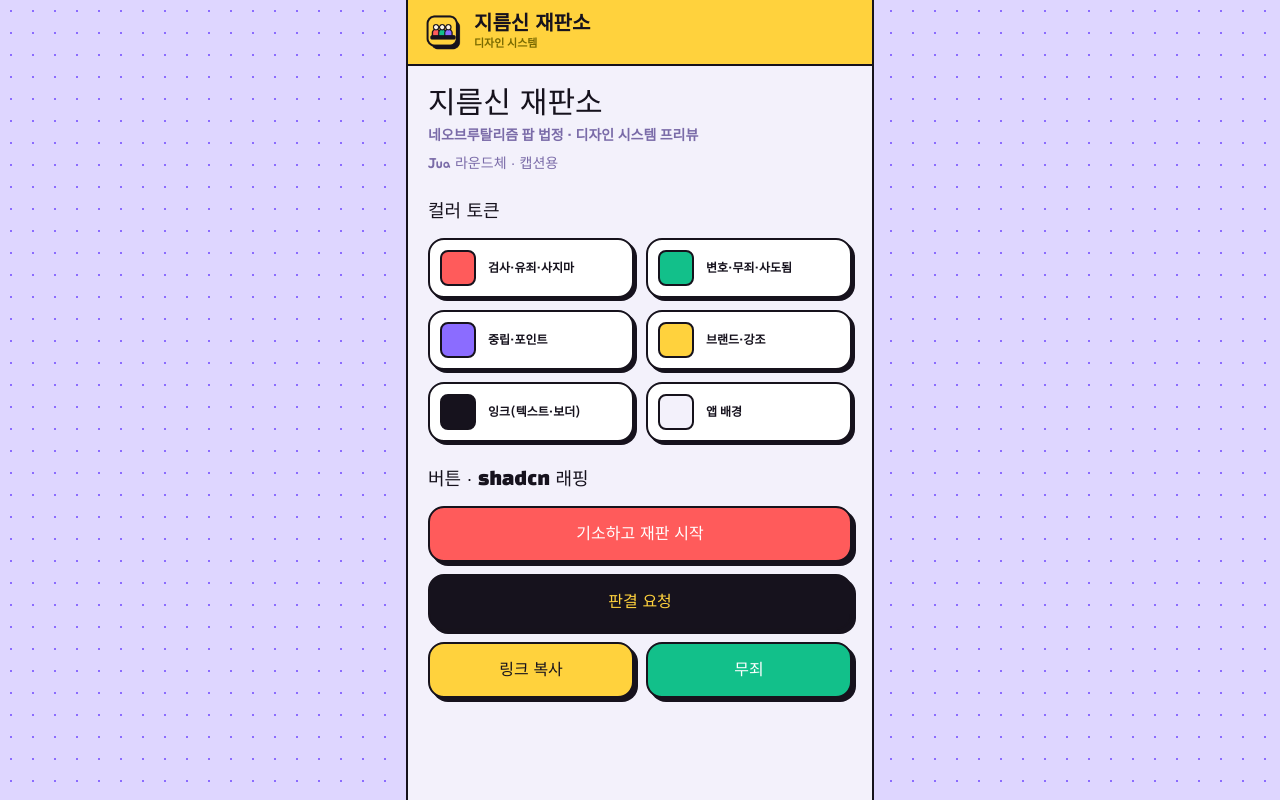
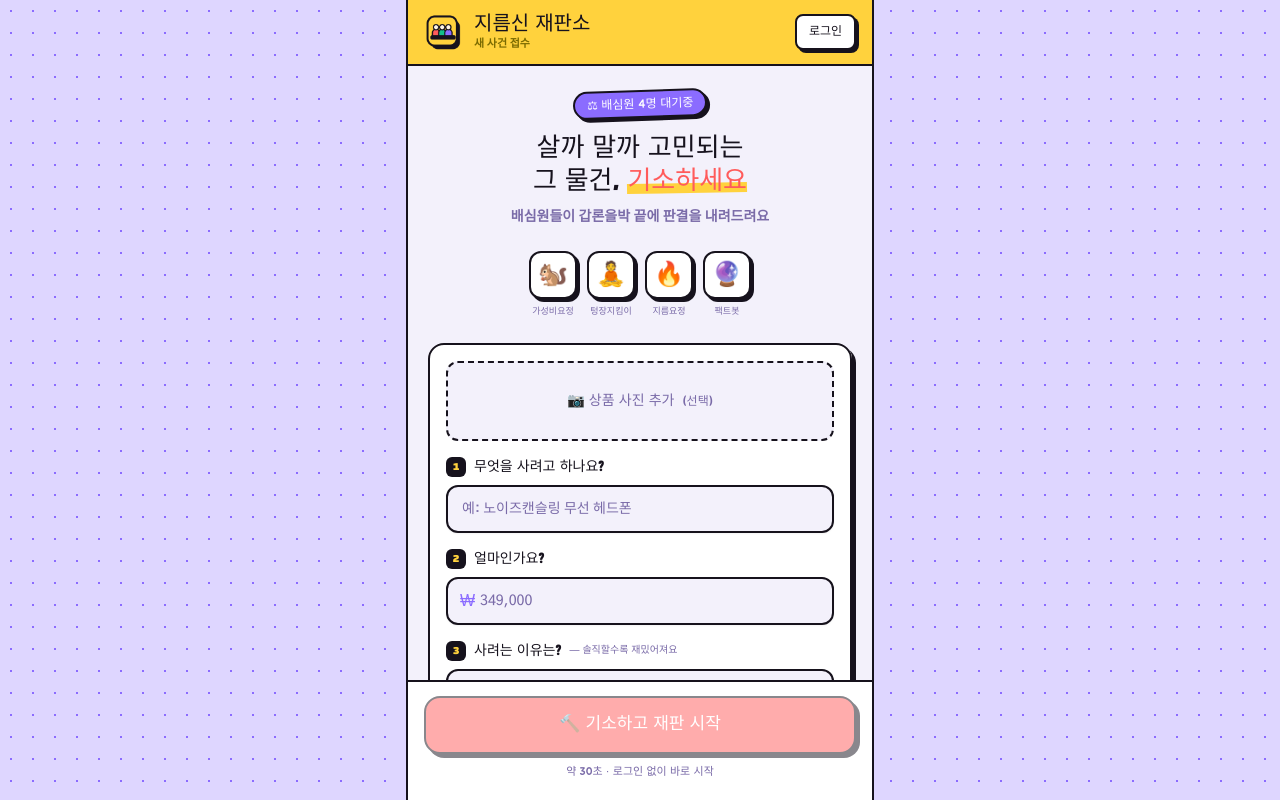
Before and after one commit to jireumshin/jireumshin_FE, a Next.js app: page / in a window 1280 px wide. Built offline with nearby package versions, Linux system fonts and the light colour scheme.

Commit message:
기소화면 UI

```diff
--- a/app/page.js
+++ b/app/page.js
@@ -1,70 +1,194 @@
-"use client";
+'use client'
 
-import Layout from "@/components/common/Layout";
-import BrutalButton from "@/components/common/BrutalButton";
+import { useState, useEffect } from 'react'
+import { useRouter } from 'next/navigation'
+import { toast } from 'sonner'
+import Layout from '@/components/common/Layout'
+import BrutalButton from '@/components/common/BrutalButton'
+import { Input } from '@/components/ui/input'
+import { Textarea } from '@/components/ui/textarea'
 
-const swatches = [
-  { cls: "bg-jj-red", label: "검사·유죄·사지마" },
-  { cls: "bg-jj-green", label: "변호·무죄·사도됨" },
-  { cls: "bg-jj-violet", label: "중립·포인트" },
-  { cls: "bg-jj-yellow", label: "브랜드·강조" },
-  { cls: "bg-jj-ink", label: "잉크(텍스트·보더)" },
-  { cls: "bg-jj-app", label: "앱 배경" },
-];
+const JURORS = [
+  { emoji: '🐿️', name: '가성비요정' },
+  { emoji: '🧘', name: '텅장지킴이' },
+  { emoji: '🔥', name: '지름요정' },
+  { emoji: '🔮', name: '팩트봇' },
+]
+
+const fieldCls =
+  'h-auto rounded-xl border-[2.5px] border-jj-ink bg-jj-app px-3.5 py-3 text-base font-semibold text-jj-ink shadow-hard-sm placeholder:font-medium placeholder:text-jj-muted focus-visible:border-jj-ink focus-visible:ring-0 focus-visible:-translate-x-px focus-visible:-translate-y-px focus-visible:shadow-hard transition-transform'
 
 export default function Home() {
+  const router = useRouter()
+  const [name, setName] = useState('')
+  const [price, setPrice] = useState('')
+  const [reason, setReason] = useState('')
+  const [image, setImage] = useState(null)
+  const [loading, setLoading] = useState(false)
+
+  useEffect(() => {
+    if (!image?.url) return
+    return () => URL.revokeObjectURL(image.url)
+  }, [image])
+
+  const canSubmit = name.trim() !== '' && price.replace(/[^0-9]/g, '') !== ''
+
+  const onPrice = (e) => {
+    const digits = e.target.value.replace(/[^0-9]/g, '')
+    setPrice(digits ? Number(digits).toLocaleString('ko-KR') : '')
+  }
+
+  const onImage = (e) => {
+    const file = e.target.files?.[0]
+    if (file) setImage({ file, url: URL.createObjectURL(file) })
+  }
+  const removeImage = () => setImage(null)
+
+  const onSubmit = (e) => {
+    e.preventDefault()
+    if (!canSubmit) return
+    setLoading(true)
+    // TODO: 백엔드 연동 후 심리 화면(/trials/[id])으로 이동
+    toast('🔨 기소 접수! 배심원단을 소집합니다')
+    setTimeout(() => setLoading(false), 1800)
+  }
+
+  const loginBtn = (
+    <button
+      type="button"
+      onClick={() => router.push('/login')}
+      className="rounded-lg border-2 border-jj-ink bg-jj-paper px-3 py-2 font-display text-xs shadow-hard-sm transition-transform active:translate-x-0.5 active:translate-y-0.5 active:shadow-none"
+    >
+      로그인
+    </button>
+  )
+
+  const dock = (
+    <div className="px-4 pb-5 pt-3.5">
+      <BrutalButton
+        tone="red"
+        type="submit"
+        form="jiso-form"
+        disabled={!canSubmit}
+        className="w-full text-[17px]"
+      >
+        🔨 기소하고 재판 시작
+      </BrutalButton>
+      <p className="mt-2.5 text-center font-round text-[11px] text-jj-muted">
+        약 30초 · 로그인 없이 바로 시작
+      </p>
+    </div>
+  )
+
   return (
-    <Layout headerProps={{ subtitle: "디자인 시스템" }}>
-      <section className="flex flex-col gap-6 p-5">
-        <section>
-          <h1 className="font-display text-3xl">지름신 재판소</h1>
-          <p className="mt-1 text-sm font-semibold text-jj-muted">
-            네오브루탈리즘 팝 법정 · 디자인 시스템 프리뷰
-          </p>
-          <p className="mt-2 font-round text-sm text-jj-muted">
-            Jua 라운드체 · 캡션용
-          </p>
-        </section>
+    <Layout
+      isLoading={loading}
+      headerProps={{ subtitle: '새 사건 접수', right: loginBtn }}
+      showBottomNavigation
+      bottomNavigation={dock}
+    >
+      <form id="jiso-form" onSubmit={onSubmit} className="space-y-6 px-5 pb-6 pt-6">
+          <header className="text-center">
+            <p className="inline-block -rotate-2 rounded-full border-2 border-jj-ink bg-jj-violet px-3 py-1 font-round text-xs text-white shadow-hard-sm">
+              ⚖ 배심원 4명 대기중
+            </p>
+            <h1 className="mt-3.5 font-display text-[26px] leading-tight">
+              살까 말까 고민되는
+              <br />그 물건,{' '}
+              <span className="relative inline-block text-jj-red">
+                <span className="absolute inset-x-0 bottom-1 z-0 h-2.5 -rotate-1 bg-jj-yellow" />
+                <span className="relative z-10">기소하세요</span>
+              </span>
+            </h1>
+            <p className="mt-2.5 text-sm font-semibold text-jj-muted">
+              배심원들이 갑론을박 끝에 판결을 내려드려요
+            </p>
+          </header>
 
-        <section>
-          <h2 className="mb-3 font-display text-lg">컬러 토큰</h2>
-          <ul className="grid grid-cols-2 gap-3">
-            {swatches.map((s) => (
-              <li
-                key={s.cls}
-                className="flex items-center gap-3 rounded-2xl border-[2.5px] border-jj-ink bg-jj-paper p-2.5 shadow-hard-sm"
-              >
-                <span
-                  className={`block h-9 w-9 flex-none rounded-lg border-[2.5px] border-jj-ink ${s.cls}`}
-                />
-                <span className="text-xs font-bold leading-tight">
-                  {s.label}
+          <ul className="flex justify-center gap-2.5">
+            {JURORS.map((j) => (
+              <li key={j.name} className="flex flex-col items-center gap-1.5">
+                <span className="grid h-12 w-12 place-items-center rounded-xl border-[2.5px] border-jj-ink bg-jj-paper text-2xl shadow-hard-sm">
+                  {j.emoji}
                 </span>
+                <small className="font-round text-[9px] text-jj-muted">{j.name}</small>
               </li>
             ))}
           </ul>
-        </section>
 
-        <section>
-          <h2 className="mb-3 font-display text-lg">버튼 · shadcn 래핑</h2>
-          <div className="flex flex-col gap-3">
-            <BrutalButton tone="red" className="w-full">
-              기소하고 재판 시작
-            </BrutalButton>
-            <BrutalButton tone="ink" className="w-full">
-              판결 요청
-            </BrutalButton>
-            <div className="flex gap-3">
-              <BrutalButton tone="yellow" className="flex-1">
-                링크 복사
-              </BrutalButton>
-              <BrutalButton tone="green" className="flex-1">
-                무죄
-              </BrutalButton>
-            </div>
-          </div>
-        </section>
-      </section>
+          <fieldset className="min-w-0 space-y-4 rounded-2xl border-[2.5px] border-jj-ink bg-jj-paper p-4 shadow-hard">
+            {image ? (
+              <figure className="relative m-0">
+                <img
+                  src={image.url}
+                  alt="상품 사진"
+                  className="h-36 w-full rounded-xl border-[2.5px] border-jj-ink object-cover shadow-hard-sm"
+                />
+                <button
+                  type="button"
+                  onClick={removeImage}
+                  aria-label="사진 삭제"
+                  className="absolute -right-2.5 -top-2.5 grid h-7 w-7 place-items-center rounded-full border-2 border-jj-ink bg-jj-red font-display text-sm text-white shadow-hard-sm"
+                >
+                  ✕
+                </button>
+              </figure>
+            ) : (
+              <label className="flex h-20 cursor-pointer items-center justify-center gap-2 rounded-xl border-[2.5px] border-dashed border-jj-ink bg-jj-app font-display text-sm text-jj-muted">
+                📷 상품 사진 추가
+                <span className="font-round text-xs font-normal">(선택)</span>
+                <input type="file" accept="image/*" onChange={onImage} className="hidden" />
+              </label>
+            )}
+
+            <label className="block">
+              <span className="mb-2 flex items-center gap-2 font-display text-sm">
+                <span className="grid h-5 w-5 place-items-center rounded-md bg-jj-ink text-[11px] text-jj-yellow">1</span>
+                무엇을 사려고 하나요?
+              </span>
+              <Input
+                value={name}
+                onChange={(e) => setName(e.target.value)}
+                maxLength={40}
+                placeholder="예: 노이즈캔슬링 무선 헤드폰"
+                className={fieldCls}
+              />
+            </label>
+
+            <label className="block">
+              <span className="mb-2 flex items-center gap-2 font-display text-sm">
+                <span className="grid h-5 w-5 place-items-center rounded-md bg-jj-ink text-[11px] text-jj-yellow">2</span>
+                얼마인가요?
+              </span>
+              <span className="relative block">
+                <span className="pointer-events-none absolute left-3.5 top-1/2 -translate-y-1/2 font-display text-jj-violet">₩</span>
+                <Input
+                  value={price}
+                  onChange={onPrice}
+                  inputMode="numeric"
+                  placeholder="349,000"
+                  className={`${fieldCls} pl-8`}
+                />
+              </span>
+            </label>
+
+            <label className="block">
+              <span className="mb-2 flex items-center gap-2 font-display text-sm">
+                <span className="grid h-5 w-5 place-items-center rounded-md bg-jj-ink text-[11px] text-jj-yellow">3</span>
+                사려는 이유는?
+                <span className="font-round text-[10px] font-normal text-jj-muted">— 솔직할수록 재밌어져요</span>
+              </span>
+              <Textarea
+                value={reason}
+                onChange={(e) => setReason(e.target.value)}
+                maxLength={200}
+                rows={3}
+                placeholder="예: 지금 쓰는 건 멀쩡한데 신형 색깔이 너무 예뻐서요…"
+                className={`${fieldCls} resize-none`}
+              />
+            </label>
+          </fieldset>
+      </form>
     </Layout>
-  );
+  )
 }
--- a/components/common/Header.jsx
+++ b/components/common/Header.jsx
@@ -1,14 +1,20 @@
-'use client'
+"use client";
 
-export default function Header({ subtitle = '새 사건 접수', right = null }) {
+export default function Header({ subtitle = "새 사건 접수", right = null }) {
   return (
     <header className="flex items-center gap-2.5 border-b-[2.5px] border-jj-ink bg-jj-yellow px-4 py-3">
-      <img src="/assets/logo.png" alt="지름신 재판소" className="h-10 w-10 flex-none" />
+      <img
+        src="/assets/logo.png"
+        alt="지름신 재판소"
+        className="h-10 w-10 flex-none"
+      />
       <span className="block leading-none">
-        <b className="block font-display text-xl leading-none">지름신 재판소</b>
-        <span className="text-[11px] font-extrabold text-[#7a6a00]">{subtitle}</span>
+        <span className="block font-display text-xl leading-none">지름신 재판소</span>
+        <span className="text-[11px] font-extrabold text-[#7a6a00]">
+          {subtitle}
+        </span>
       </span>
       {right && <span className="ml-auto flex-none">{right}</span>}
     </header>
-  )
+  );
 }
--- a/components/common/Layout.jsx
+++ b/components/common/Layout.jsx
@@ -39,8 +39,8 @@ export default function Layout({
   const currentOpacity = showLoadingOverlay ? 1 : overlayOpacity;
 
   return (
-    <div className="flex min-h-svh justify-center">
-      <div className="relative flex min-h-svh w-full max-w-117 flex-col overflow-hidden border-x-[2.5px] border-jj-ink bg-jj-app">
+    <div className="flex h-svh justify-center">
+      <div className="relative flex h-svh w-full max-w-117 flex-col overflow-hidden border-x-[2.5px] border-jj-ink bg-jj-app">
         {showHeader && (
           <div className="shrink-0">
             <Header {...headerProps} />
--- /dev/null
+++ b/components/ui/input.jsx
@@ -0,0 +1,24 @@
+import * as React from "react"
+
+import { cn } from "@/lib/utils"
+
+function Input({
+  className,
+  type,
+  ...props
+}) {
+  return (
+    <input
+      type={type}
+      data-slot="input"
+      className={cn(
+        "h-9 w-full min-w-0 rounded-md border border-input bg-transparent px-3 py-1 text-base shadow-xs transition-[color,box-shadow] outline-none selection:bg-primary selection:text-primary-foreground file:inline-flex file:h-7 file:border-0 file:bg-transparent file:text-sm file:font-medium file:text-foreground placeholder:text-muted-foreground disabled:pointer-events-none disabled:cursor-not-allowed disabled:opacity-50 md:text-sm dark:bg-input/30",
+        "focus-visible:border-ring focus-visible:ring-[3px] focus-visible:ring-ring/50",
+        "aria-invalid:border-destructive aria-invalid:ring-destructive/20 dark:aria-invalid:ring-destructive/40",
+        className
+      )}
+      {...props} />
+  );
+}
+
+export { Input }
--- /dev/null
+++ b/components/ui/textarea.jsx
@@ -0,0 +1,20 @@
+import * as React from "react"
+
+import { cn } from "@/lib/utils"
+
+function Textarea({
+  className,
+  ...props
+}) {
+  return (
+    <textarea
+      data-slot="textarea"
+      className={cn(
+        "flex field-sizing-content min-h-16 w-full rounded-md border border-input bg-transparent px-3 py-2 text-base shadow-xs transition-[color,box-shadow] outline-none placeholder:text-muted-foreground focus-visible:border-ring focus-visible:ring-[3px] focus-visible:ring-ring/50 disabled:cursor-not-allowed disabled:opacity-50 aria-invalid:border-destructive aria-invalid:ring-destructive/20 md:text-sm dark:bg-input/30 dark:aria-invalid:ring-destructive/40",
+        className
+      )}
+      {...props} />
+  );
+}
+
+export { Textarea }
```
